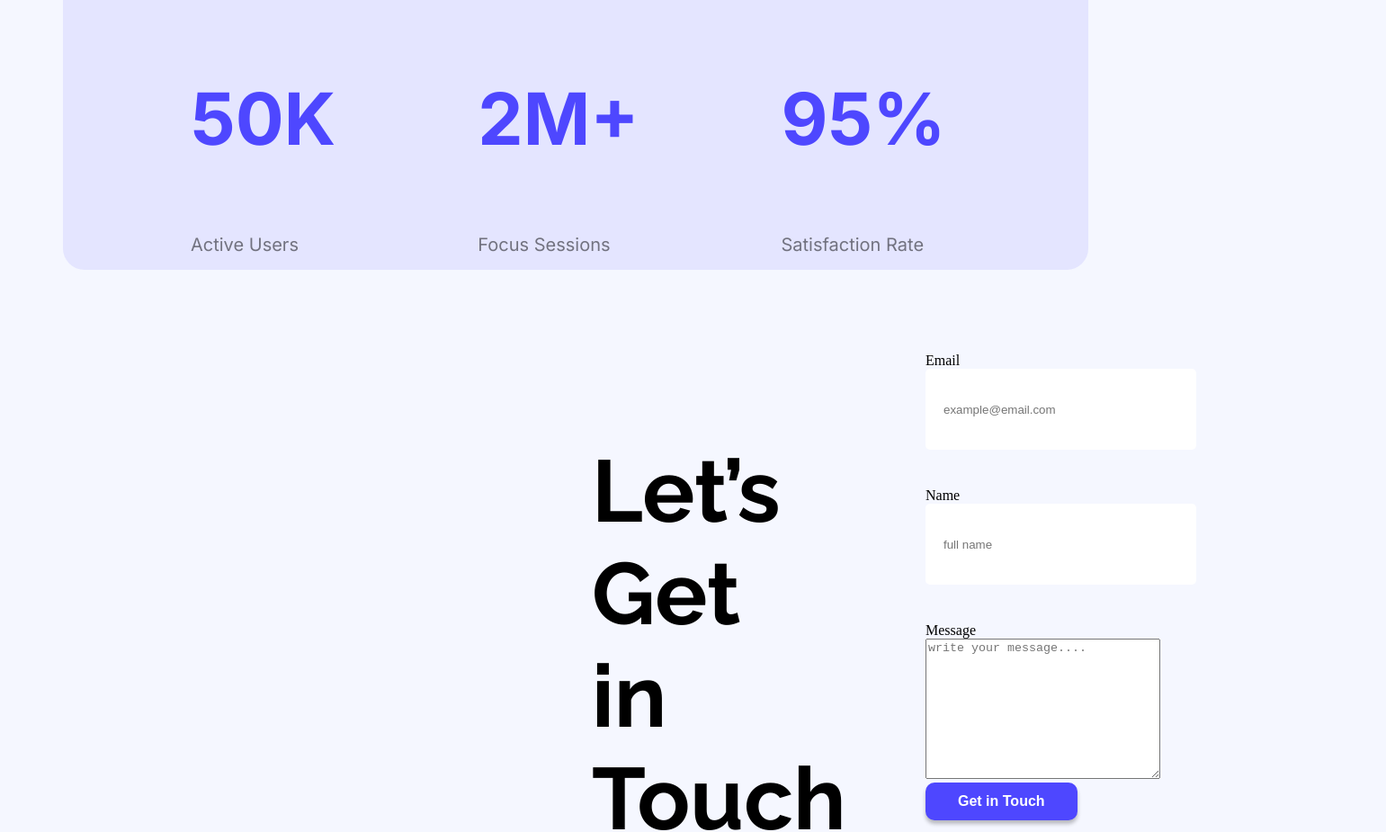
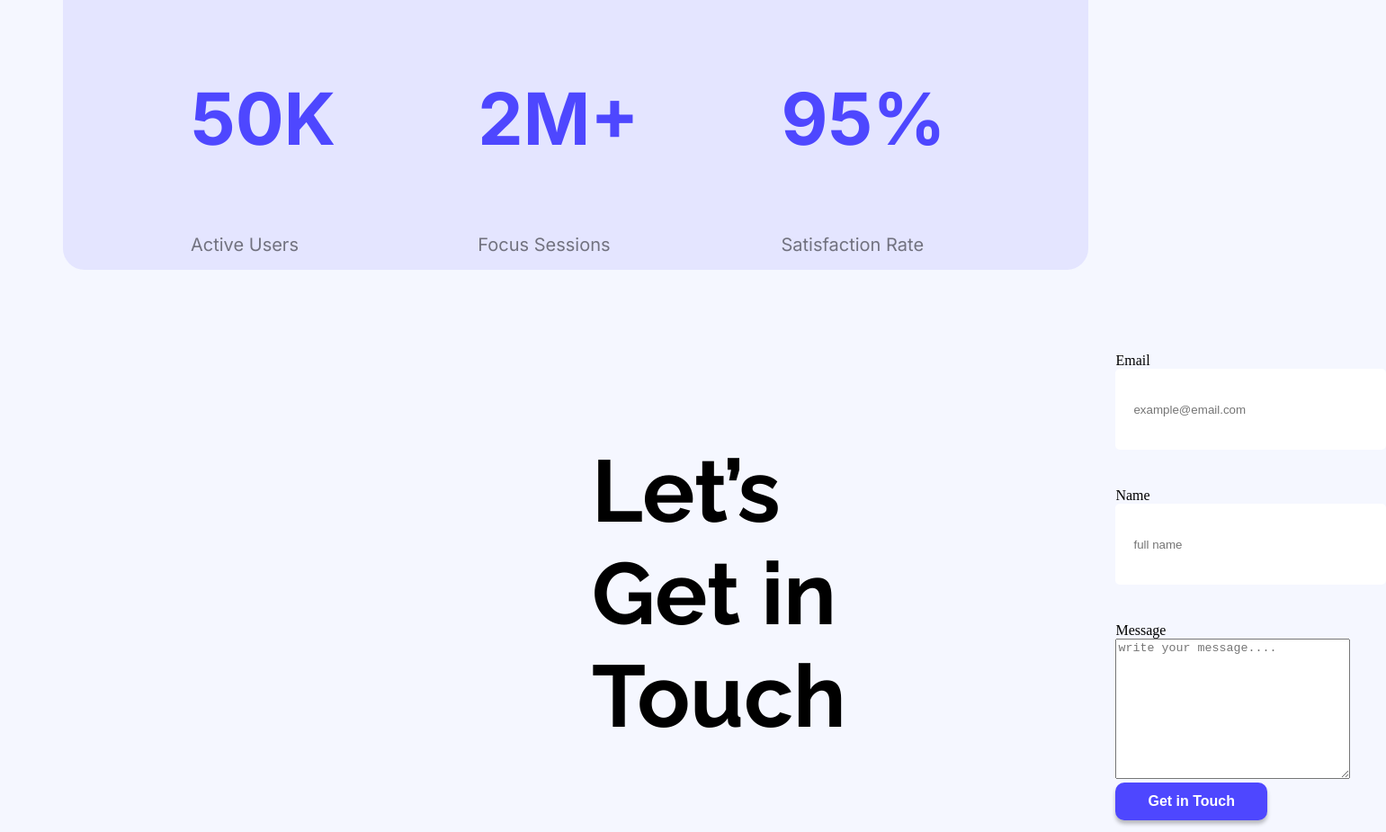
Before and after one commit to sadik7010/my-first-assignment, a plain HTML site: page index.html in a window 1280 px wide. Shown: the part 1539-2464 px from the top of the page at 90% size, 1541 px wide, since content can reach past the window. Drawn offline with Linux system fonts and the light colour scheme.

Commit message:
touch section change

```diff
--- a/styls/assignment.css
+++ b/styls/assignment.css
@@ -138,23 +138,26 @@ nav{
     display: flex;
     /* margin: 92px 150px; */
     padding: 92px 150px;
-    gap: 115px;
+    gap: 300px;
     /* text-align: center; */
     justify-content: space-between;
 
 }
 .tuch-titles{
     height: 528px;
-    width: 232px;
+    width: 32px;
     font-weight: bold;
     font-size: 97px;
+    width: 100%;
+    height: 3px;
+
+
 
 
 }
-.tuch-titles{
-    /* justify-content: space-between; */
-    /* padding: 50px 100px; */
-}
+
+
+
 div input[type="text"]{
     height: 70px;
     border-radius: 5px;
```
